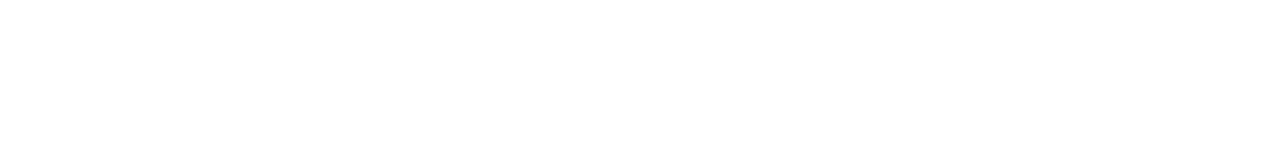
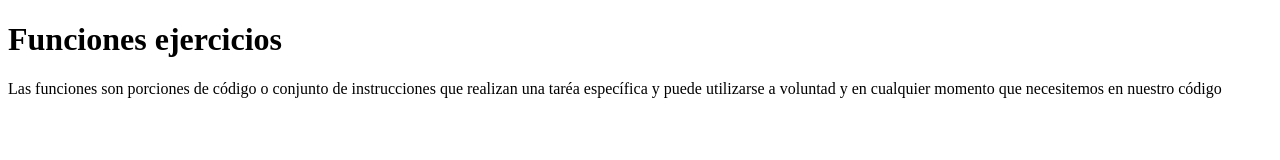
Before and after one commit to diegopico7/funcionesjs, a plain HTML site: page index.html in a window 1280 px wide. Drawn offline with Linux system fonts and the light colour scheme.

Commit message:
actualizando hasta ejercicio11

```diff
--- a/index.html
+++ b/index.html
@@ -9,7 +9,9 @@
 </head>
 
 <body>
-
+  <h1>Funciones ejercicios</h1>
+  <p>Las funciones son porciones de código o conjunto de instrucciones que realizan una taréa específica y puede
+    utilizarse a voluntad y en cualquier momento que necesitemos en nuestro código</p>
 
 
 
```
